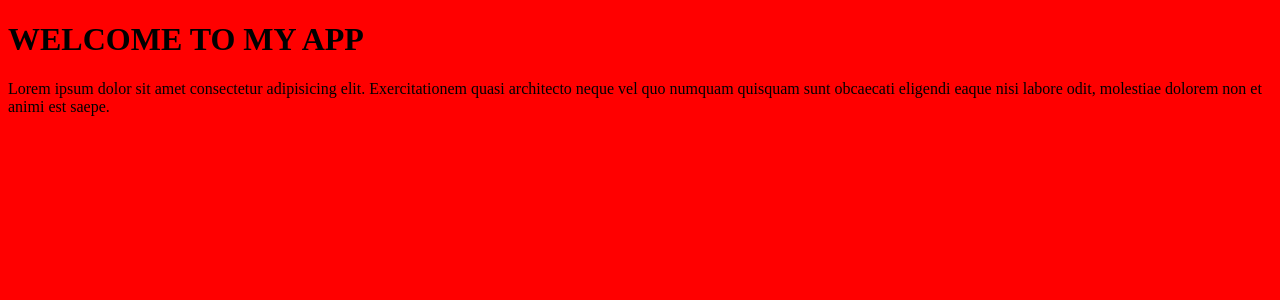
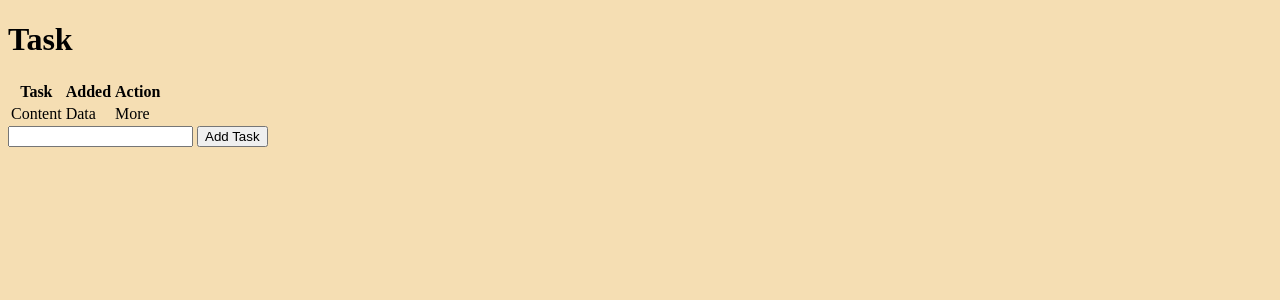
Before and after one commit to mabulous42/CRUDAppWithFlask, a Flask app: page / in a window 1280 px wide. Shown: the top 300 px of the page. Run offline with Flask 3, Linux system fonts and the light colour scheme; style sheets or scripts are compiled from the project's sources.

Commit message:
creating the add function

```diff
--- a/app.py
+++ b/app.py
@@ -1,13 +1,45 @@
-from flask import Flask, render_template, url_for
-from flask_scss import Scss
+import json
+from flask import Flask, render_template, url_for, redirect, request
+from datetime import datetime
+
+app = Flask(__name__)
+
+def load_data():
+    try:
+        # loading data from json
+        with open('data.json', 'r') as file:
+            todo = json.load(file)
+            return todo
+
+    except FileNotFoundError:
+        print("No saved data found")
 
 
-app = Flask(__name__)
+# function to save data into json
+def save_data(todo):
+    # Writing to json
+    with open("data.json", "w") as file:
+        json.dump(todo, file, indent=4)
 
 
 @app.route("/")
 def home():
-    return render_template("index.html")
+    todo = load_data()
+    return render_template("index.html", todo=todo)
+
+
+@app.route('/add', methods=['POST'])
+def add():
+    task = request.form['task']
+    date = datetime.now().strftime("%Y-%m-%d")
+    todos = load_data()
+    todos.append({
+        'id': str(uuid.uuid4()),  # Unique identifier
+        'task': task,
+        'date': date
+    })
+    save_data(todos)
+    return redirect('/')
 
 
 
--- /dev/null
+++ b/static/style.css
@@ -0,0 +1,3 @@
+body {
+    background-color: wheat;
+}
--- a/static/styles.scss
+++ /dev/null
@@ -1,3 +0,0 @@
-body {
-    background-color: red;
-}
--- /dev/null
+++ b/templates/base.html
@@ -0,0 +1,12 @@
+<!DOCTYPE html>
+<html lang="en">
+<head>
+    <meta charset="UTF-8">
+    <meta name="viewport" content="width=device-width, initial-scale=1.0">
+    <link rel="stylesheet" href="{{url_for("static", filename="style.css")}}">
+    {% block head %}{% endblock %}
+</head>
+<body>
+    {% block body %}{% endblock %}
+</body>
+</html>
--- a/templates/index.html
+++ b/templates/index.html
@@ -1,17 +1,31 @@
-<!DOCTYPE html>
-<html lang="en">
+{% extends 'base.html'%}
 
-<head>
-    <meta charset="UTF-8">
-    <meta name="viewport" content="width=device-width, initial-scale=1.0">
-    <link rel="stylesheet" href="{{ url_for('static', filename='styles.scss') }}">
-    <title>My App</title>
-</head>
 
-<body>
-    <h1>WELCOME TO MY APP</h1>
-    <p>Lorem ipsum dolor sit amet consectetur adipisicing elit. Exercitationem quasi architecto neque vel quo numquam
-        quisquam sunt obcaecati eligendi eaque nisi labore odit, molestiae dolorem non et animi est saepe.</p>
-</body>
+{% block head %}
+<title>Abbas Todo</title>
+{% endblock %}
 
-</html>
+
+
+
+{% block body %}
+<div class="content">
+        <h1>Task</h1>
+        <table>
+            <tr>
+                <th>Task</th>
+                <th>Added</th>
+                <th>Action</th>
+            </tr>
+            <tr>
+                <td>Content</td>
+                <td>Data</td>
+                <td>More</td>
+            </tr>
+        </table>
+        <form action="">
+            <input type="text" name="content" id="content">
+            <input type="submit" value="Add Task" id="btn_add">
+        </form>
+    </div>
+{% endblock %}
```
